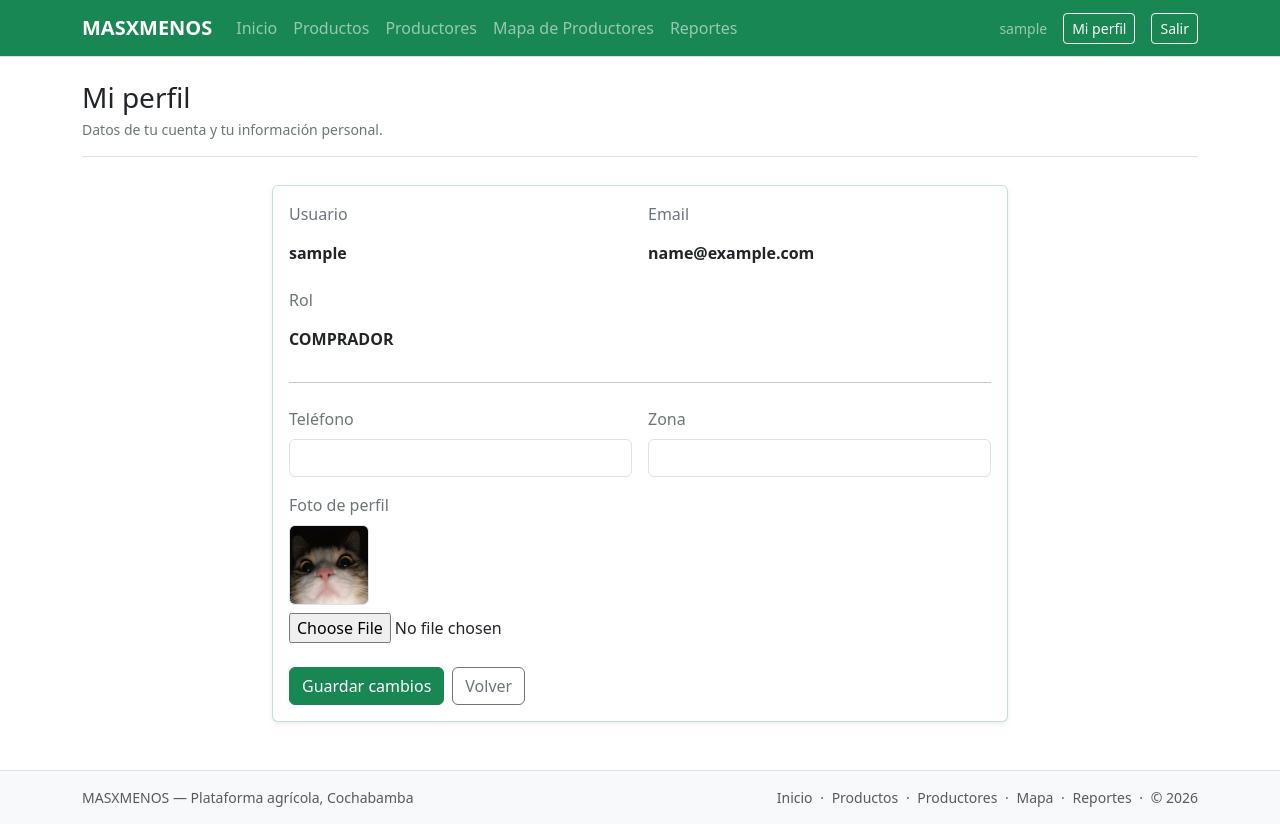
After one commit to bayancito/MASXMENOS, a Django app: page /perfil/ in a window 1280 px wide. The commit adds this page. Run offline with Django 5.2, Linux system fonts and the light colour scheme; the visitor is signed in with stand-in values (Sample User, id 1).

Commit message:
feat(usuarios): completar /perfil/ edición + UX login/registro

```diff
--- a/apps/productores/models.py
+++ b/apps/productores/models.py
@@ -7,6 +7,8 @@ class Productor(models.Model):
     usuario = models.OneToOneField(
         User,
         on_delete=models.CASCADE,
+        null=True,
+        blank=True,
         related_name='productor'
     )
 
--- a/apps/usuarios/admin.py
+++ b/apps/usuarios/admin.py
@@ -4,11 +4,13 @@ from .models import Perfil
 
 @admin.register(Perfil)
 class PerfilAdmin(admin.ModelAdmin):
+
     list_display = (
         "id",
         "user",
         "rol",
         "telefono",
+        "zona",
         "fecha_registro",
     )
 
@@ -19,4 +21,6 @@ class PerfilAdmin(admin.ModelAdmin):
     search_fields = (
         "user__username",
         "user__email",
+        "telefono",
+        "zona",
     )
--- /dev/null
+++ b/apps/usuarios/forms.py
@@ -0,0 +1,95 @@
+from django import forms
+from django.contrib.auth.models import User
+
+from .models import Perfil
+
+
+class RegistroForm(forms.Form):
+    username = forms.CharField(
+        max_length=150,
+        label="Usuario",
+        widget=forms.TextInput(attrs={"class": "form-control"}),
+    )
+    email = forms.EmailField(
+        label="Email",
+        widget=forms.EmailInput(attrs={"class": "form-control"}),
+    )
+
+    password1 = forms.CharField(
+        label="Contraseña",
+        widget=forms.PasswordInput(attrs={"class": "form-control"}),
+    )
+    password2 = forms.CharField(
+        label="Confirmar contraseña",
+        widget=forms.PasswordInput(attrs={"class": "form-control"}),
+    )
+
+    rol = forms.ChoiceField(
+        label="Rol",
+        choices=[
+            (Perfil.PRODUCTOR, "Productor"),
+            (Perfil.COMPRADOR, "Comprador"),
+        ],
+        widget=forms.Select(attrs={"class": "form-select"}),
+    )
+
+    telefono = forms.CharField(
+        label="Teléfono",
+        max_length=20,
+        required=False,
+        widget=forms.TextInput(attrs={"class": "form-control"}),
+    )
+
+    zona = forms.CharField(
+        label="Zona",
+        max_length=100,
+        required=False,
+        widget=forms.TextInput(attrs={"class": "form-control"}),
+    )
+
+    def clean(self):
+        cleaned_data = super().clean()
+
+        password1 = cleaned_data.get("password1")
+        password2 = cleaned_data.get("password2")
+
+        if password1 and password2 and password1 != password2:
+            self.add_error("password2", "Las contraseñas no coinciden.")
+
+        return cleaned_data
+
+    def save(self):
+        username = self.cleaned_data["username"]
+        email = self.cleaned_data["email"]
+        password1 = self.cleaned_data["password1"]
+
+        rol = self.cleaned_data["rol"]
+        telefono = self.cleaned_data.get("telefono", "")
+        zona = self.cleaned_data.get("zona", "")
+
+        user = User.objects.create(
+            username=username,
+            email=email,
+        )
+        user.set_password(password1)
+        user.save()
+
+        # Perfil se crea automáticamente por signals.py, pero lo cubrimos por seguridad.
+        perfil, _ = Perfil.objects.get_or_create(user=user)
+
+        perfil.rol = rol
+        perfil.telefono = telefono
+        perfil.zona = zona
+        perfil.save()
+
+        return user
+
+
+class PerfilForm(forms.ModelForm):
+    class Meta:
+        model = Perfil
+        fields = ("telefono", "zona", "foto_perfil")
+        widgets = {
+            "telefono": forms.TextInput(attrs={"class": "form-control"}),
+            "zona": forms.TextInput(attrs={"class": "form-control"}),
+        }
--- a/apps/usuarios/models.py
+++ b/apps/usuarios/models.py
@@ -31,6 +31,17 @@ class Perfil(models.Model):
         blank=True
     )
 
+    zona = models.CharField(
+        max_length=100,
+        blank=True
+    )
+
+    foto_perfil = models.ImageField(
+        upload_to='perfiles/',
+        blank=True,
+        null=True
+    )
+
     fecha_registro = models.DateTimeField(
         auto_now_add=True
     )
--- a/apps/usuarios/urls.py
+++ b/apps/usuarios/urls.py
@@ -1,6 +1,7 @@
 from django.urls import path
 from django.contrib.auth.views import LoginView, LogoutView
-from .views import inicio
+
+from .views import inicio, registro, perfil_usuario
 
 urlpatterns = [
     path("", inicio, name="inicio"),
@@ -17,4 +18,16 @@ urlpatterns = [
         LogoutView.as_view(),
         name="logout"
     ),
+
+    path(
+        "registro/",
+        registro,
+        name="registro"
+    ),
+
+    path(
+        "perfil/",
+        perfil_usuario,
+        name="perfil"
+    ),
 ]
--- a/apps/usuarios/views.py
+++ b/apps/usuarios/views.py
@@ -1,7 +1,10 @@
-from django.shortcuts import render
+from django.shortcuts import render, redirect
+from django.contrib.auth.decorators import login_required
 
 from apps.productos.models import Producto, Categoria
 from apps.productores.models import Productor
+
+from .forms import RegistroForm, PerfilForm
 
 
 def inicio(request):
@@ -39,3 +42,55 @@ def inicio(request):
             "ultimos_productores": ultimos_productores,
         },
     )
+
+
+def registro(request):
+    if request.method == "POST":
+        form = RegistroForm(request.POST)
+        if form.is_valid():
+            form.save()
+            return redirect("login")
+    else:
+        form = RegistroForm()
+
+    return render(
+        request,
+        "usuarios/registro.html",
+        {"form": form},
+    )
+
+
+@login_required
+def perfil_usuario(request):
+    # Asegura que el perfil exista (evita RelatedObjectDoesNotExist)
+    try:
+        perfil = request.user.perfil
+    except Exception:
+        perfil = None
+        try:
+            from .models import Perfil
+            perfil, _ = Perfil.objects.get_or_create(user=request.user)
+        except Exception:
+            # Si por alguna razón falla la creación, se re-lanza el error original
+            raise
+
+    if request.method == "POST":
+        form = PerfilForm(
+            request.POST,
+            request.FILES,
+            instance=perfil,
+        )
+        if form.is_valid():
+            form.save()
+            return redirect("perfil")
+    else:
+        form = PerfilForm(instance=perfil)
+
+    return render(
+        request,
+        "usuarios/perfil.html",
+        {
+            "perfil": perfil,
+            "form": form,
+        },
+    )
--- a/templates/base.html
+++ b/templates/base.html
@@ -126,6 +126,13 @@
                             {{ user.username }}
                         </span>
 
+                        <a
+                            href="{% url 'perfil' %}"
+                            class="btn btn-outline-light btn-sm text-decoration-none"
+                        >
+                            Mi perfil
+                        </a>
+
                         <form
                             method="post"
                             action="{% url 'logout' %}"
--- /dev/null
+++ b/templates/usuarios/perfil.html
@@ -0,0 +1,137 @@
+{% extends 'base.html' %}
+
+{% block title %}
+Mi perfil — MASXMENOS
+{% endblock %}
+
+{% block content %}
+<header class="mxm-page-title">
+    <h1 class="h3 mb-1">
+        Mi perfil
+    </h1>
+    <p class="text-secondary small mb-0">
+        Datos de tu cuenta y tu información personal.
+    </p>
+</header>
+
+<div class="row justify-content-center mt-4">
+    <div class="col-md-8">
+
+        <div class="card shadow-sm border-success border-opacity-25">
+            <div class="card-body">
+
+                <div class="row g-3">
+                    <div class="col-md-6">
+                        <label class="form-label text-secondary">
+                            Usuario
+                        </label>
+                        <div class="form-control-plaintext fw-semibold">
+                            {{ user.username }}
+                        </div>
+                    </div>
+
+                    <div class="col-md-6">
+                        <label class="form-label text-secondary">
+                            Email
+                        </label>
+                        <div class="form-control-plaintext fw-semibold">
+                            {{ user.email }}
+                        </div>
+                    </div>
+
+                    <div class="col-md-6">
+                        <label class="form-label text-secondary">
+                            Rol
+                        </label>
+                        <div class="form-control-plaintext fw-semibold">
+                            {{ perfil.rol }}
+                        </div>
+                    </div>
+                </div>
+
+                <hr class="my-4">
+
+                <form method="post" enctype="multipart/form-data">
+                    {% csrf_token %}
+
+                    <div class="row g-3">
+                        <div class="col-md-6">
+                            <label class="form-label text-secondary">
+                                Teléfono
+                            </label>
+                            {{ form.telefono }}
+                        </div>
+
+                        <div class="col-md-6">
+                            <label class="form-label text-secondary">
+                                Zona
+                            </label>
+                            {{ form.zona }}
+                        </div>
+
+                        <div class="col-md-12">
+                            <label class="form-label text-secondary">
+                                Foto de perfil
+                            </label>
+
+                            {% if perfil.foto_perfil %}
+                                <div class="mb-2">
+                                    <img
+                                        src="{{ perfil.foto_perfil.url }}"
+                                        width="80"
+                                        height="80"
+                                        class="rounded border"
+                                        alt="Foto de perfil"
+                                    >
+                                </div>
+                            {% else %}
+                                <div class="mb-2">
+                                    <img
+                                        src="/static/img/producto-default.png"
+                                        width="80"
+                                        height="80"
+                                        class="rounded border"
+                                        alt="Foto de perfil"
+                                    >
+                                </div>
+                            {% endif %}
+
+                            {{ form.foto_perfil }}
+                        </div>
+                    </div>
+
+                    {% if form.non_field_errors %}
+                        <div class="alert alert-danger">
+                            {{ form.non_field_errors }}
+                        </div>
+                    {% endif %}
+
+                    {% if form.errors %}
+                        <div class="alert alert-danger">
+                            <ul class="mb-0">
+                                {% for field, errors in form.errors.items %}
+                                    <li>
+                                        <strong>{{ field }}:</strong> {{ errors|striptags }}
+                                    </li>
+                                {% endfor %}
+                            </ul>
+                        </div>
+                    {% endif %}
+
+                    <div class="mt-4 d-flex gap-2">
+                        <button type="submit" class="btn btn-success">
+                            Guardar cambios
+                        </button>
+
+                        <a href="{% url 'inicio' %}" class="btn btn-outline-secondary">
+                            Volver
+                        </a>
+                    </div>
+                </form>
+
+            </div>
+        </div>
+
+    </div>
+</div>
+{% endblock %}
```
Also changed, not shown: templates/registration/login.html (+12 -0 lines), apps/productores/migrations/0003_alter_productor_usuario.py (added), apps/usuarios/migrations/0002_perfil_foto_perfil_perfil_zona.py (added).
